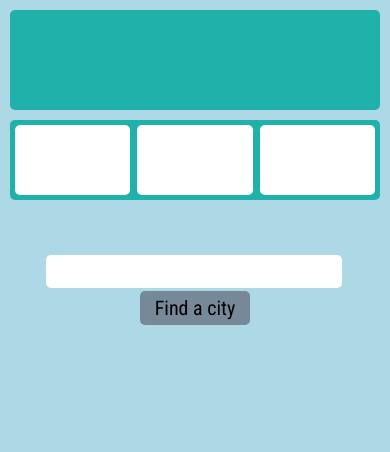
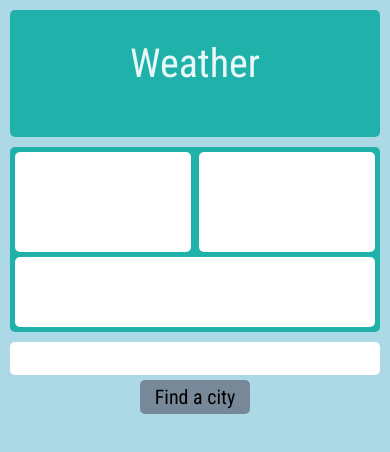
Before and after one commit to BardAlexandrovskiy/Weather, a website: page src/index.html in a window 390 px wide. Drawn offline with Linux system fonts and the light colour scheme; a web font is replaced by a local one.

Commit message:
updated interface

```diff
--- a/src/index.html
+++ b/src/index.html
@@ -15,14 +15,15 @@
   </div>
   <div class="root" id="root">
     <div class="title">
-      <h1 class="city" id="city"></h1>
-      <div class="weather_status" id="weather_status"></div>
-      <div class="temp notranslate" id="temp"></div>
+      <div class="logo">Weather</div>
+      <h1 class="city text" id="city"></h1>
+      <div class="weather_status text" id="weather_status"></div>
+      <div class="temp notranslate text" id="temp"></div>
     </div>
     <div class="description">
       <div class="cloudiness text" id="cloudiness"></div>
+      <div class="humidity text" id="humidity"></div>
       <div class="wind text" id="wind"></div>
-      <div class="humidity text" id="humidity"></div>
     </div>
     <div class="find_city">
       <input type="text" id="find_city_input" class="input" />
--- a/src/styles.css
+++ b/src/styles.css
@@ -23,7 +23,7 @@ body {
 
 .root {
   min-width: 320px;
-  padding: 20px 0 10px;
+  padding: 20px 0;
 }
 
 .loading {
@@ -55,31 +55,39 @@ body {
 
 .title {
   margin-bottom: 20px;
-  padding: 50px;
+  padding: 30px;
   text-align: center;
+}
+
+.title .logo {
+  font-size: 40px;
+  text-align: center;
+  width: 95%;
+  margin: 0 auto;
+  margin-bottom: 20px;
+  color: rgba(255, 255, 255, 0.9);
+}
+
+.title .text {
+  color: white;
 }
 
 .title .city {
   font-size: 29px;
-  color: white;
 }
 
 .title .weather_status {
   font-size: 20px;
-  color: white;
 }
 
 .title .temp {
   font-size: 60px;
-  color: white;
 }
 
 .description {
   display: flex;
-  justify-content: center;
-  align-items: stretch;
-  min-height: 150px;
   padding: 25px;
+  flex-wrap: wrap;
 }
 
 .description .text {
@@ -87,7 +95,6 @@ body {
   font-size: 20px;
   background-color: white;
   border-radius: 5px;
-  flex-grow: 1;
   display: flex;
   justify-content: center;
   flex-direction: column;
@@ -96,14 +103,25 @@ body {
 }
 
 .description .cloudiness,
+.description .humidity {
+  width: 49.5%;
+  margin-bottom: 10px;
+  min-height: 100px;
+}
+
+.description .cloudiness {
+  margin-right: 1%;
+}
+
 .description .wind {
-  margin-right: 3%;
+  width: 100%;
+  min-height: 70px;
 }
 
 .find_city {
   width: 95%;
   margin: 0 auto;
-  margin-top: 55px;
+  margin-top: 20px;
   text-align: center;
 }
 
@@ -113,8 +131,9 @@ body {
   height: 33px;
   font-size: 20px;
   border-radius: 5px;
-  margin-right: 2px;
+  margin-right: 5px;
   padding: 0 5px;
+  text-align: center;
 }
 
 .find_city .input:focus {
@@ -142,7 +161,7 @@ body {
 
 @media (max-width: 736px) {
   .root {
-    padding-top: 10px;
+    padding:  10px 0;
   }
 
   .title {
@@ -151,7 +170,6 @@ body {
 
   .description {
     padding: 5px;
-    min-height: 80px;
   }
 
   .description .text {
@@ -159,12 +177,22 @@ body {
   }
 
   .description .cloudiness,
-  .description .wind {
+  .description .humidity {
+    margin-bottom: 5px;
+    width: 49%;
+  }
+
+  .description .cloudiness {
     margin-right: 2%;
   }
 
+  .find_city {
+    margin-top: 10px;
+  }
+
   .find_city .input {
-    width: 80%;
-    margin-bottom: 3px;
+    width: 100%;
+    margin-right: 0;
+    margin-bottom: 5px;
   }
 }
```
